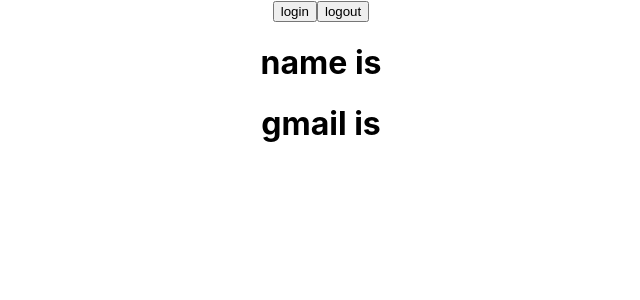
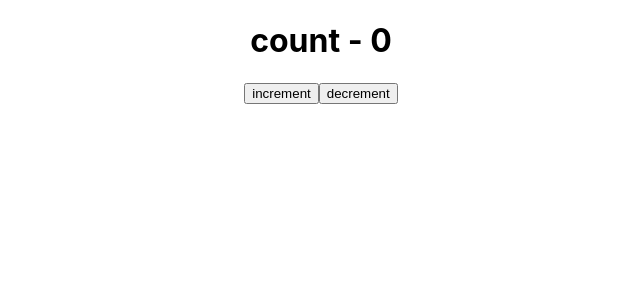
Before and after one commit to Samandar0021305/react-typescript-tutorial, a React (Create React App) app: page / in a window 1280 px wide. Shown: the top 300 px of the page, without its empty margins (319-959 px from the left). Built offline with nearby package versions, Linux system fonts and the light colour scheme.

Commit message:
reducer hooks type

```diff
--- a/src/App.tsx
+++ b/src/App.tsx
@@ -1,6 +1,6 @@
 import React from 'react';
 import './App.css';
-import { User } from './components/state/User';
+import { Counter } from './components/state/Counter';
 
 function App() {
 
@@ -27,7 +27,7 @@ function App() {
 
   return (
     <div className="App">
-        <User/>
+        <Counter/>
     </div>
   );
 }
--- /dev/null
+++ b/src/components/state/Counter.tsx
@@ -0,0 +1,37 @@
+import {useReducer} from 'react'
+
+type IniatlStateType ={
+    count:number
+}
+
+type ActionType = {
+    type:string,
+    payload:number
+}
+
+const initalState = {
+    count:0
+}
+
+function reducer(state:IniatlStateType,action:ActionType){
+  switch(action.type){
+    case "inc":
+        return {count:state.count + action.payload};
+    case 'dec':
+        return {count:state.count - action.payload};
+    default :
+    return state
+  }
+}
+
+export const Counter = () => {
+
+    const [counter,dispatch] = useReducer(reducer,initalState)
+  return (
+    <div>
+        <h1>count - {counter.count}</h1>
+        <button onClick={()=>dispatch({type:"inc",payload:10})}>increment</button>
+        <button onClick={()=>dispatch({type:"dec",payload:10})}>decrement</button>
+    </div>
+  )
+}
```
